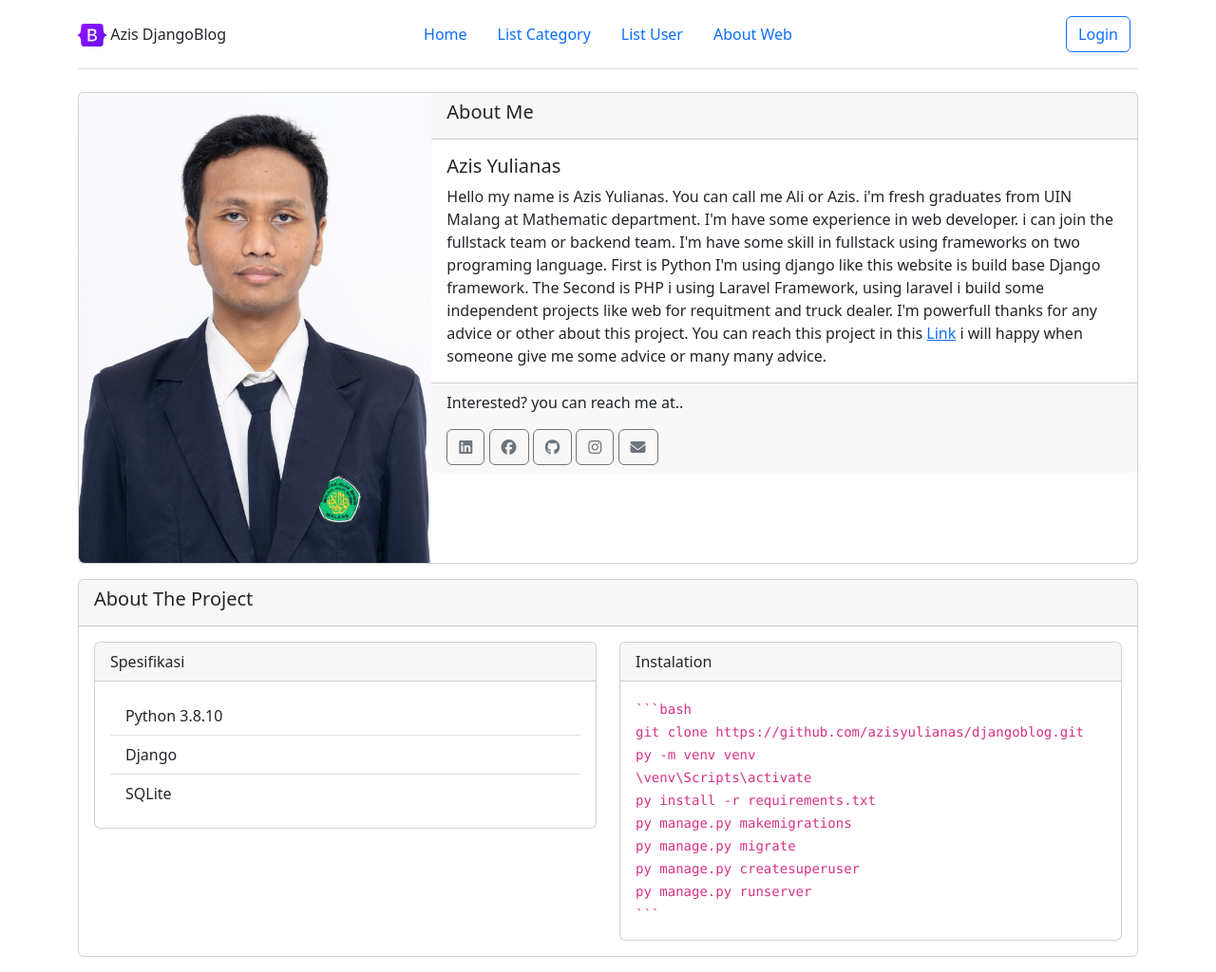
After one commit to azisyulianas/djangoblog, a Django app: page /about in a window 1280 px wide. The commit adds this page. Shown: the whole page at 95% size. Run offline with Django 4.2, Linux system fonts and the light colour scheme; some libraries are stand-ins or nearby versions.

Commit message:
add view about

````diff
--- a/myweb/urls.py
+++ b/myweb/urls.py
@@ -16,9 +16,11 @@ Including another URLconf
 """
 from django.contrib import admin
 from django.urls import include, path
+from .views import aboutViews
 
 urlpatterns = [
     path('admin/', admin.site.urls),
     path('', include(('blog.urls', 'blog'), namespace = 'blog')),
+    path('about', aboutViews, name='about'),
     path('users/', include(('users.urls', 'users'), namespace = 'users')),
 ]
--- /dev/null
+++ b/myweb/views.py
@@ -0,0 +1,6 @@
+from django.shortcuts import render
+from django.views import generic
+
+def aboutViews(request):
+    template_name = 'about.html'
+    return render(request, template_name)
--- /dev/null
+++ b/requirements.txt
@@ -0,0 +1,3 @@
+django
+sqlparse
+mysqlclient
--- /dev/null
+++ b/templates/about.html
@@ -0,0 +1,80 @@
+{% extends 'layout/base.html' %}
+{% load static %}
+{% block judul %}
+About
+{% endblock judul %}
+
+{% block konten %}
+<div class="card mb-3">
+    <div class="row g-0">
+        <div class="col-md-4">
+            <img src="{% static 'img/azis.jpg' %}" class="img-fluid rounded-start" alt="Azis Yulianas" height="600pt">
+        </div>
+        <div class="col-md-8">
+            <div class="card-header">
+                <h5 class="card-title">About Me</h5>
+            </div>
+            <div class="card-body">
+                <h5 class="card-title">Azis Yulianas</h5>
+                <p class="card-text">
+                    Hello my name is Azis Yulianas. You can call me Ali or Azis. i'm fresh graduates from UIN Malang at Mathematic department. I'm have some experience in web developer. i can join the fullstack team or backend team. I'm have some skill in fullstack using frameworks on two programing language. First is Python I'm using django like this website is build base Django framework. The Second is PHP i using Laravel Framework, using laravel i build some independent projects like web for requitment and truck dealer. I'm powerfull thanks for any advice or other about this project. You can reach this project in this <a href="https://github.com/azisyulianas/djangoblog">Link</a> i will happy when someone give me some advice or many many advice.
+                </p>
+            </div>
+            <div class="card-footer">
+                <p class="card-text">
+                    Interested? you can reach me at..
+                </p>
+                <div class="g-2">
+                    <a href="https://www.linkedin.com/in/azis-yulianas-9a4a8a125/" class="btn btn-outline-secondary"><i class="fa-brands fa-linkedin"></i></a>
+                    <a href="https://web.facebook.com/azis.yulianas/" class="btn btn-outline-secondary"><i class="fa-brands fa-facebook"></i></a>
+                    <a href="https://github.com/azisyulianas" class="btn btn-outline-secondary"><i class="fa-brands fa-github"></i></a>
+                    <a href="https://www.instagram.com/azis.yulianas/" class="btn btn-outline-secondary"><i class="fa-brands fa-instagram"></i></a>
+                    <a href="mailto:azis3111@gmail.com" class="btn btn-outline-secondary"><i class="fa-solid fa-envelope"></i></a>
+                </div>
+            </div>
+        </div>
+    </div>
+</div>
+<div class="card mb-3">
+    <div class="card-header">
+        <h5 class="card-title">About The Project</h5>
+    </div>
+    <div class="card-body">
+        <div class="row">
+            <div class="col-6">
+                <div class="card">
+                    <div class="card-header">Spesifikasi</div>
+                    <div class="card-body">
+                        <ul class="list-group list-group-flush list-gourp-numbered">
+                            <li class="list-group-item list-group-item-action">Python 3.8.10</li>
+                            <li class="list-group-item list-group-item-action">Django</li>
+                            <li class="list-group-item list-group-item-action">SQLite</li>
+                        </ul>
+                    </div>
+                </div>
+            </div>
+            <div class="col-6">
+                <div class="card">
+                    <div class="card-header">Instalation</div>
+                    <div class="card-body">
+                        <code>
+                            ```bash <br>
+                            git clone https://github.com/azisyulianas/djangoblog.git <br>
+                            py -m venv venv <br>
+                            \venv\Scripts\activate <br>
+                            py install -r requirements.txt <br>
+                            py manage.py makemigrations <br>
+                            py manage.py migrate <br>
+                            py manage.py createsuperuser <br>
+                            py manage.py runserver <br>
+                            ```
+                        </code>
+                    </div>
+                </div>
+            </div>
+        </div>
+    </div>
+</div>
+
+
+{% endblock konten %}
--- a/templates/layout/header.html
+++ b/templates/layout/header.html
@@ -24,7 +24,7 @@
                 <a class="nav-link" href="{% url 'users:list' %}">List User</a>
             </li>
             <li>
-                <a class="nav-link" href="#">About Web</a>
+                <a class="nav-link" href="{% url 'about' %}">About Web</a>
             </li>
         </ul>
         <div class="col-md-3 text-end">
````
Also changed, not shown: static/img/azis.jpg (added).
